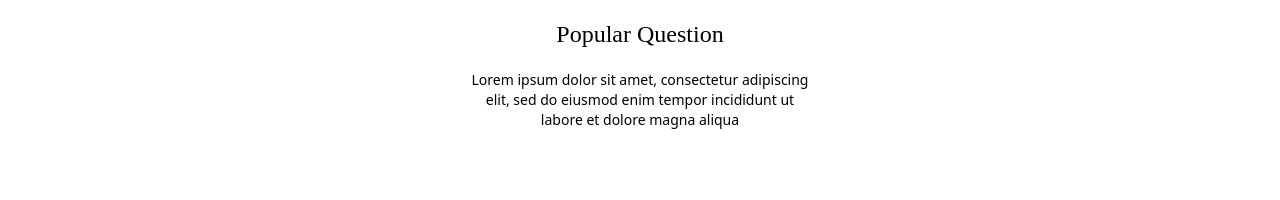
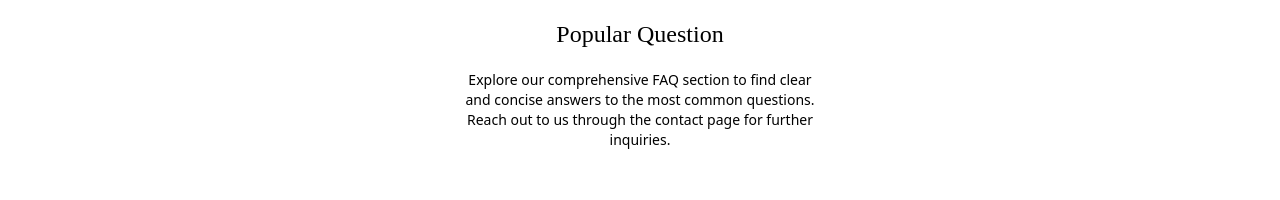
Before and after one commit to tallboyy1/amn, a Next.js app: page /faq in a window 1280 px wide. Shown: the part 494-694 px from the top of the page. Built offline with nearby package versions, Linux system fonts and the light colour scheme.

Commit message:
faq typo fixed

```diff
--- a/app/faq/page.tsx
+++ b/app/faq/page.tsx
@@ -13,7 +13,7 @@ export default function FAQ(){
 
                 <div className="mt-8 max-w-96 mx-auto text-center">
                     <h2 className="font-heading text-2xl mb-5">Popular Question</h2>
-                    <p className="mx-4 text-sm">Lorem ipsum dolor sit amet, consectetur adipiscing elit, sed do eiusmod enim tempor incididunt ut labore et dolore magna aliqua</p>
+                    <p className="mx-4 text-sm">Explore our comprehensive FAQ section to find clear and concise answers to the most common questions. Reach out to us through the contact page for further inquiries.</p>
                 </div>
                 <FAQCard />
                 <section>
```
